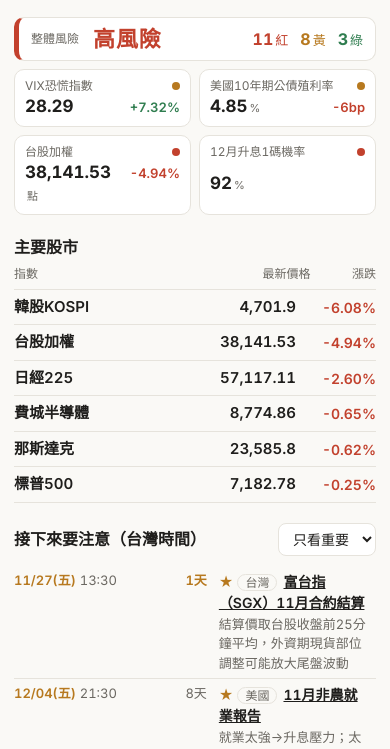
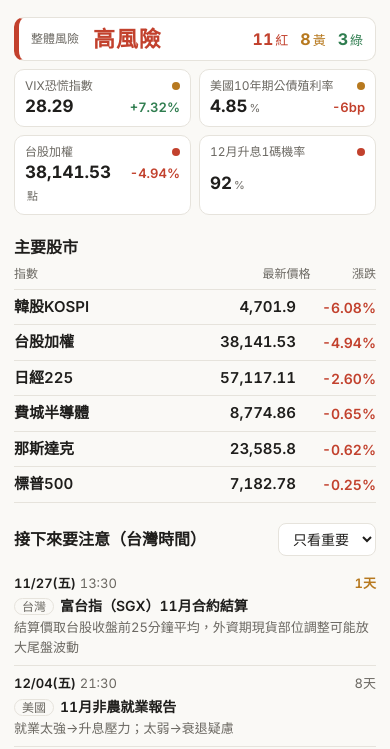
Before and after one commit to txf1trade/globaldata, a plain HTML site: page index.html in a window 390 px wide. Shown: the part 85-834 px from the top of the page. Drawn offline with Linux system fonts and the light colour scheme.

Commit message:
Update index.html

```diff
--- a/index.html
+++ b/index.html
@@ -80,7 +80,8 @@ select { font: inherit; font-size: 14px; padding: 6px 10px; border-radius: 8px;
 .cal td.n.today { color: var(--bad); font-weight: 600; }
 .event { font-weight: 600; }
 .star { color: var(--warn); margin-right: 4px; }
-.cal tr.keyev td.t b { color: var(--warn); }
+.cal a { text-decoration: none; }
+.cal a:hover { text-decoration: underline; }
 .why { font-size: 13px; color: var(--muted); line-height: 1.5; margin-top: 2px; }
 .tag { font-size: 12px; color: var(--muted); border: 1px solid var(--line); border-radius: 999px; padding: 0 7px; margin-right: 6px; white-space: nowrap; font-weight: 400; }
 ul.news { list-style: none; margin: 0; padding: 0; }
@@ -92,6 +93,11 @@ summary { cursor: pointer; color: var(--fg); }
 .empty { color: var(--muted); font-size: 13px; }
 @media (max-width: 640px) {
   .key { grid-template-columns: repeat(2, minmax(0, 1fr)); }
+  .cal tr { display: grid; grid-template-columns: minmax(0, 1fr) auto; padding: 8px 0; border-bottom: 1px solid var(--line); }
+  .cal td { border: 0; padding: 0; }
+  .cal td.t, .cal td.n { width: auto; }
+  .cal td.n { padding-right: 0; }
+  .cal td:nth-child(3) { grid-column: 1 / 3; margin-top: 2px; }
   .item { grid-template-columns: 8px minmax(0, 1fr) 5.8em 2.4em 4.6em; column-gap: 6px; }
   .eq-row { grid-template-columns: minmax(4.5em, 1fr) 6.2em 4.8em; gap: 8px; }
   .track, .eq-sp { display: none; }
@@ -275,7 +281,7 @@ function drawCal() {
     const t = mk('td', 't'); t.append(mk('b', '', md(r.date) + wd), document.createTextNode(r.tw_time || ''));
     const cd = mk('td', 'n' + (n === 0 ? ' today' : n !== null && n <= 3 ? ' soon' : ''), n === null ? '—' : n === 0 ? '今天' : n + '天');
     const body = mk('td'); const ev = mk('div', 'event');
-    if (key) { const st = mk('span', 'star', '★'); st.title = '重要'; ev.append(st); }
+    if (key && calFilter !== 'key') { const st = mk('span', 'star', '★'); st.title = '重要'; ev.append(st); }
     if (r.region) ev.append(mk('span', 'tag', r.region));
     ev.append(link(r.source_url, r.event || ''));
     const why = mk('div', 'why', r.why || ''); why.title = r.why || '';
```
